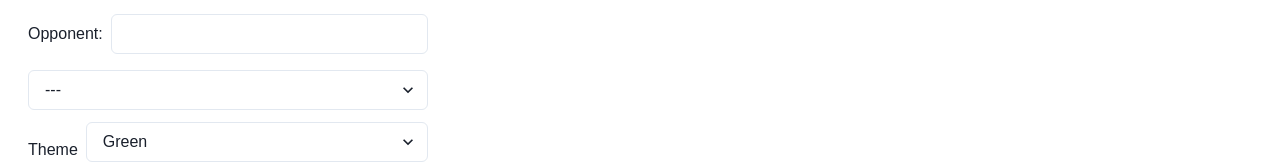
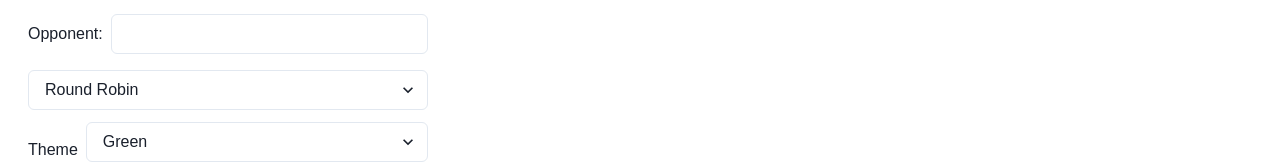
Before and after one commit to GRaganold/TeamSpruit, a React (Create React App) app in the folder team-spruit-images/: page / in a window 1280 px wide. Shown: the part 399-561 px from the top of the page. Built offline with nearby package versions, Linux system fonts and the light colour scheme.

Commit message:
update pre comp game type

```diff
--- a/team-spruit-images/src/PreSchedule.js
+++ b/team-spruit-images/src/PreSchedule.js
@@ -41,7 +41,7 @@ export default function PreCompSchedule() {
 				minute: "",
 				amPm: "",
 				opponent: "",
-				gameType: "Round Robin",
+				gameType: "",
 			},
 		],
 	})
@@ -60,7 +60,7 @@ export default function PreCompSchedule() {
 					minute: "",
 					amPm: "",
 					opponent: "",
-					gameType: "Round Robin",
+					gameType: "",
 				},
 			],
 		})
@@ -121,12 +121,12 @@ export default function PreCompSchedule() {
 	}
 
 	const [opponentCount, setOpponentCount] = useState(1)
-	const [inputFields, setInputFields] = useState(Array.from({ length: opponentCount }, () => ({ day: "", time: "", opponent: "", gameType: "" })))
+	const [inputFields, setInputFields] = useState(Array.from({ length: opponentCount }, () => ({ day: "", time: "", opponent: "", gameType: "Round Robin" })))
 
 	const handleOpponentCountChange = e => {
 		const count = parseInt(e.target.value, 10) || 0
 		setOpponentCount(count)
-		setInputFields(Array.from({ length: count }, () => ({ day: "", time: "", opponent: "" })))
+		setInputFields(Array.from({ length: count }, () => ({ day: "", time: "", opponent: "", gameType: "Round Robin" })))
 	}
 
 	const handleInputChangeOpponent = (index, field, value) => {
@@ -278,10 +278,17 @@ export default function PreCompSchedule() {
 										<label htmlFor={`opponent-${index}`}>Opponent:</label>
 										<Input type="text" id={`opponent-${index}`} name={`opponent-${index}`} onChange={e => handleInputChangeOpponent(index, "opponent", e.target.value)} />
 									</HStack>
-									<Select id={`gameType-${index}`} onChange={e => handleInputChangeOpponent(index, "gameType", e.target.value)} value={formData.gameType } placeholder="---">
-										<option value="Playoffs">Playoffs</option>
-										<option value="Round Robin">Round Robin</option>
-									</Select>
+									<Select
+  id={`gameType`}
+  onChange={(e) => handleInputChangeOpponent(index, "gameType", e.target.value)}
+  value={formData.gameType} // Use formData[index] for each instance
+
+>
+
+  <option value="Round Robin">Round Robin</option>
+  <option value="Playoffs">Playoffs</option>
+</Select>
+
 								</VStack>
 							</>
 						))}
```
